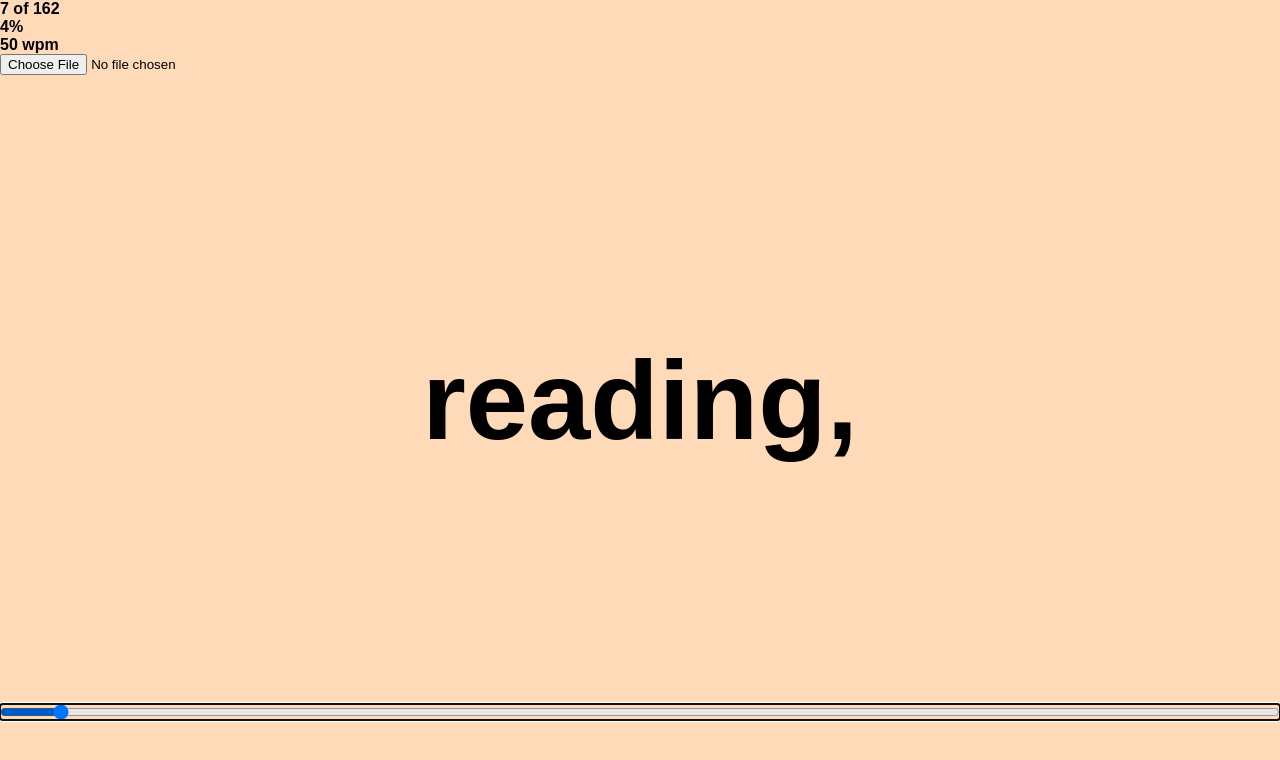
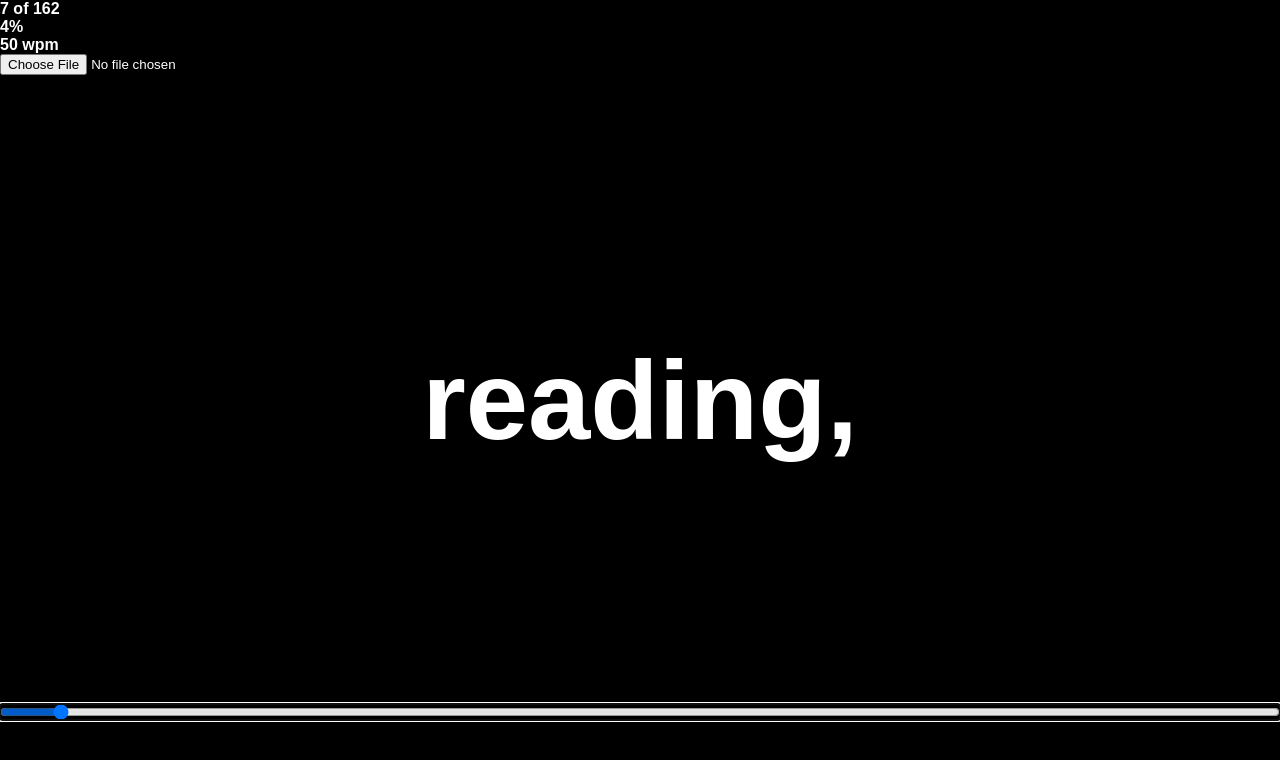
Before and after one commit to skypotatoes/fastreader, a React (Create React App) app: page / in a window 1280 px wide. Shown: the top 760 px of the page. Built offline with nearby package versions, Linux system fonts and the light colour scheme.

Commit message:
Update App.css

```diff
--- a/src/App.css
+++ b/src/App.css
@@ -1,7 +1,8 @@
 body{
   margin:0;
   padding:0;
-  background-color: peachpuff;
+  background-color: black;
+  color: white;
 position:relative;
   height: 100vh;
   width: 100vw;
```
